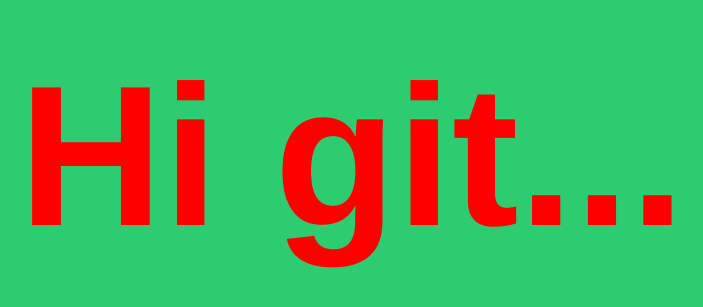
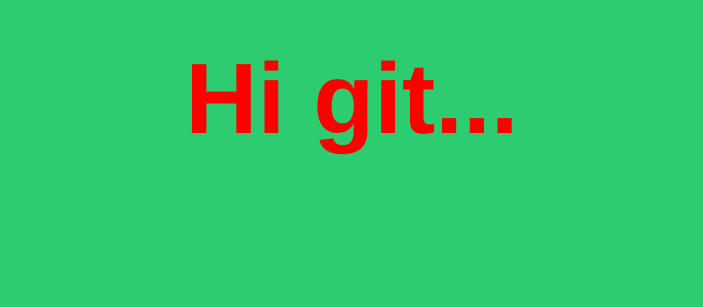
Before and after one commit to manal2/HELLO, a plain HTML site: page index.html in a window 1280 px wide. Shown: the part 303-610 px from the top of the page, without its empty margins (296-999 px from the left). Drawn offline with Linux system fonts and the light colour scheme.

Commit message:
commit 01

```diff
--- a/index.html
+++ b/index.html
@@ -10,7 +10,7 @@
 			width:100%;
 			text-align:center;
 			font-family:Helvetica;
-			font-size:100;
+			font-size:50;
 			background-color:#2ecc71;
 			color: red;
 		}
```
